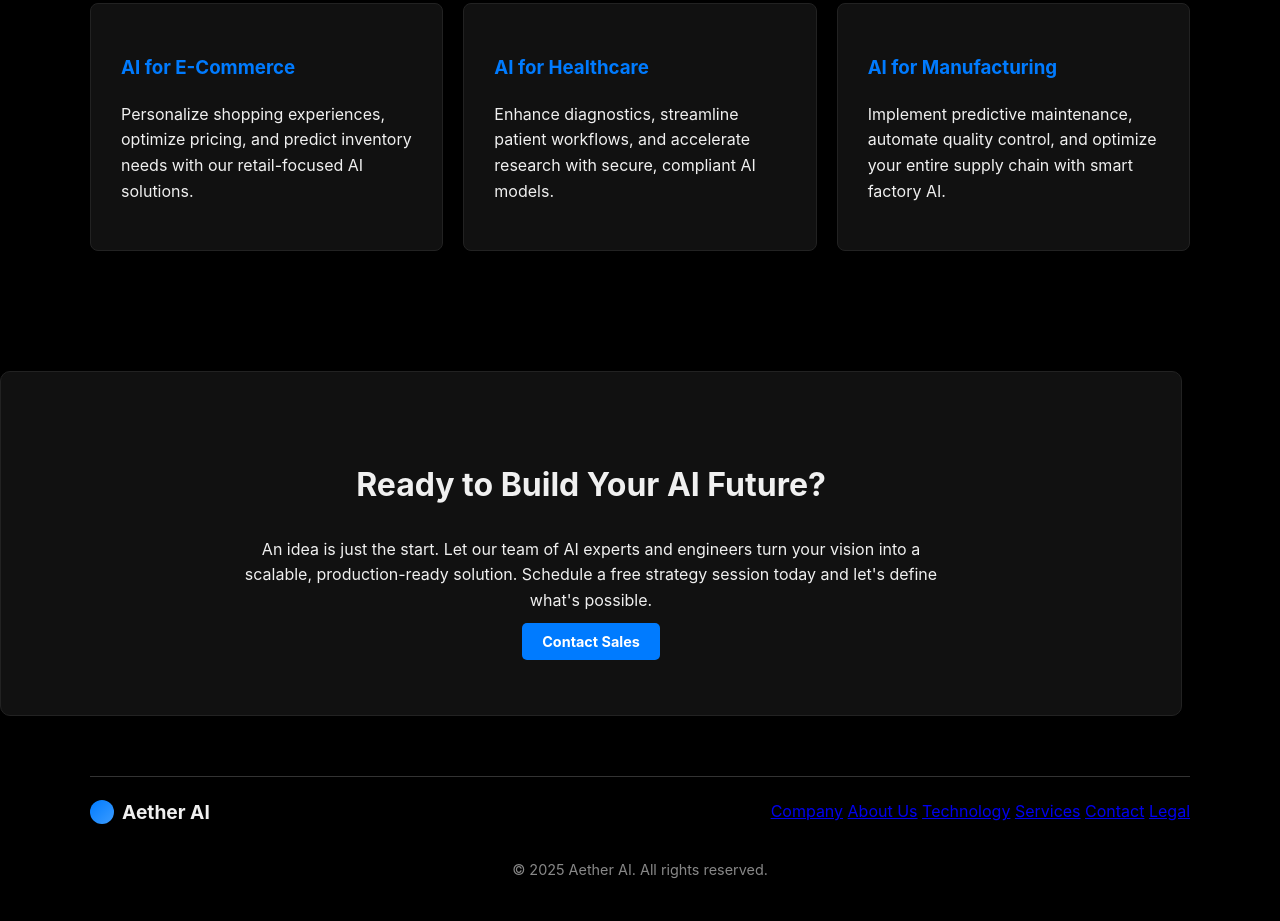
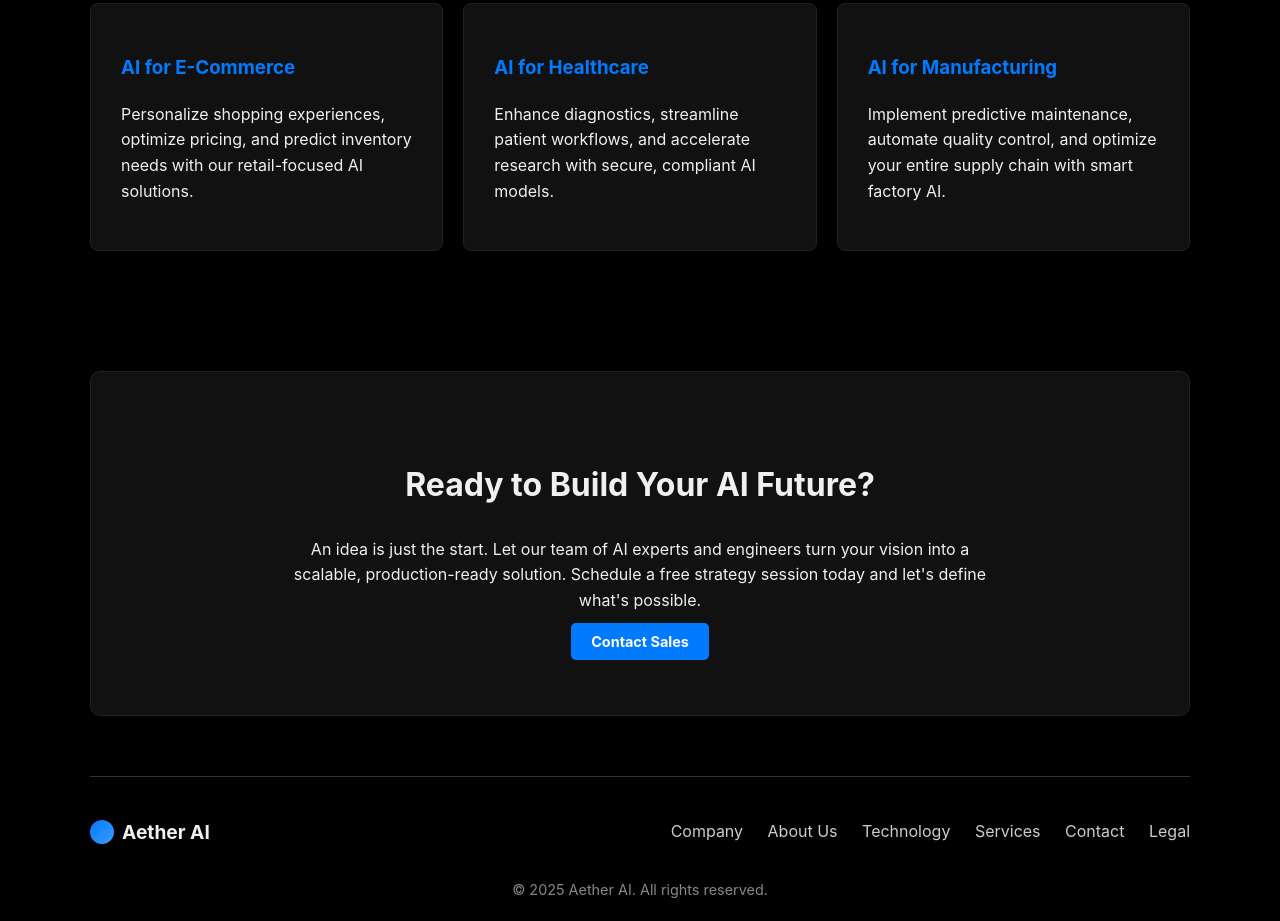
Before and after one commit to gajjelamanikantagoud/Task-12-content-generation, a plain HTML site: page index.html in a window 1280 px wide. Shown: the part 1294-2215 px from the top of the page. Drawn offline with Linux system fonts and the light colour scheme.

Commit message:
debuged code

```diff
--- a/index.html
+++ b/index.html
@@ -9,7 +9,7 @@
         body {
             font-family: -apple-system, BlinkMacSystemFont, "Segoe UI", Roboto, Helvetica, Arial, sans-serif;
             margin: 0;
-            background-color: #000; /* Changed to pure black from screen.png */
+            background-color: #000; /* Pure black from screen.png */
             color: #f0f0f0;
             line-height: 1.6;
         }
@@ -17,7 +17,7 @@
             width: 90%;
             max-width: 1100px;
             margin: 0 auto;
-            padding: 20px 0;
+            /* The container handles left/right centering */
         }
 
         /* Header & Nav */
@@ -26,6 +26,7 @@
             justify-content: space-between;
             align-items: center;
             padding: 20px 0;
+            /* Uses .container for centering */
         }
         .logo {
             font-weight: bold;
@@ -34,7 +35,6 @@
             align-items: center;
             gap: 8px;
         }
-        /* Simple logo icon from the image */
         .logo-icon {
             width: 24px;
             height: 24px;
@@ -73,6 +73,7 @@
             justify-content: space-between;
             align-items: center;
             padding: 80px 0;
+            /* Uses .container for centering */
         }
         .hero-text { flex-basis: 50%; }
         .hero-text h1 { font-size: 2.8rem; margin-bottom: 20px; line-height: 1.2; }
@@ -94,6 +95,7 @@
         .core-capabilities {
             text-align: center;
             padding: 60px 0;
+            /* Uses .container for centering */
         }
         .core-capabilities h2 { font-size: 2.2rem; }
         .core-capabilities > p { color: #ccc; margin-bottom: 40px; max-width: 600px; margin-left: auto; margin-right: auto; }
@@ -119,7 +121,10 @@
             text-align: center;
             padding: 60px 40px;
             border-radius: 10px;
-            margin: 60px 0;
+            /* THIS IS THE CSS FIX: */
+            margin-top: 60px;
+            margin-bottom: 60px;
+            /* Replaced "margin: 60px 0;" */
         }
         .cta h2 { font-size: 2rem; }
         .cta p { max-width: 700px; margin-left: auto; margin-right: auto; }
@@ -128,6 +133,7 @@
         footer {
             border-top: 1px solid #333;
             padding: 40px 0 20px 0;
+            /* Uses .container for centering */
         }
         .footer-content {
             display: flex;
@@ -202,11 +208,14 @@
         </div>
     </section>
 
-    <section class="cta container">
-        <h2>Ready to Build Your AI Future?</h2>
-        <p>An idea is just the start. Let our team of AI experts and engineers turn your vision into a scalable, production-ready solution. Schedule a free strategy session today and let's define what's possible.</p>
-        <a href="#" class="btn" style="margin-top: 20px;">Contact Sales</a>
-    </section>
+    <div class="container">
+        <section class="cta">
+            <h2>Ready to Build Your AI Future?</h2>
+            <p>An idea is just the start. Let our team of AI experts and engineers turn your vision into a scalable, production-ready solution. Schedule a free strategy session today and let's define what's possible.</p>
+            <a href="#" class="btn" style="margin-top: 20px;">Contact Sales</a>
+        </section>
+    </div>
+
 
     <footer class="container">
         <div class="footer-content">
@@ -214,7 +223,7 @@
                 <div class="logo-icon"></div>
                 Aether AI
             </div>
-            <div class_name="footer-links">
+            <div class="footer-links">
                 <a href="#">Company</a>
                 <a href="#">About Us</a>
                 <a href="#">Technology</a>
```
